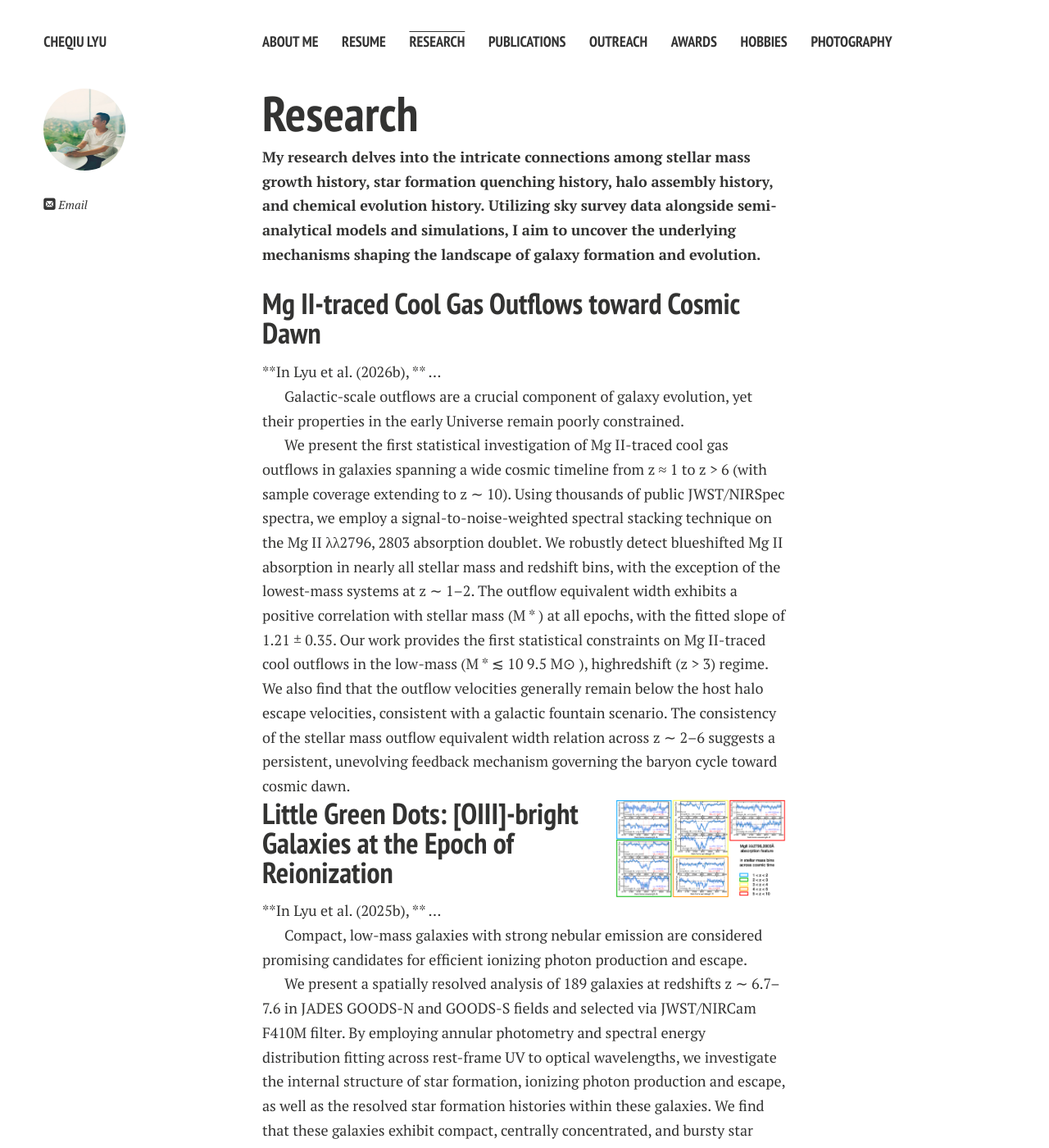
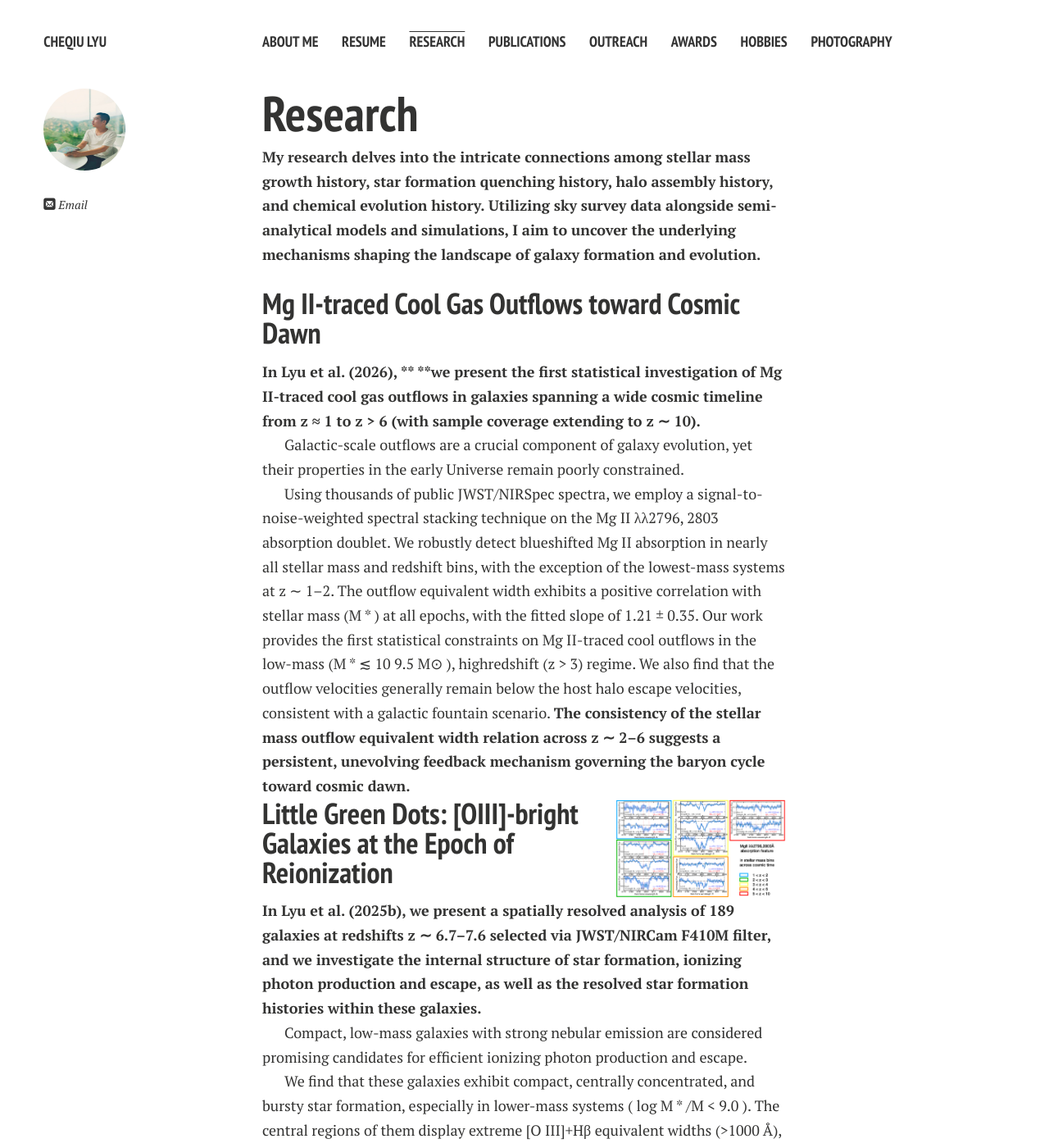
Before and after one commit to CQLyu/CQLyu.github.io, a Jekyll site: the page built from research.md, in a window 1280 px wide and 1400 px high. Shown: the whole window at 82% size. Built offline with Jekyll 4.4.1, drawn with Linux system fonts in a browser that asks for light colours; nearby versions of some CDN libraries; comment, search, counter and statistics services are not loaded; a style sheet for code colours, icons or effects is not loaded; some of the changed text lies outside the part shown.

Commit message:
Update research.md

```diff
--- a/research.md
+++ b/research.md
@@ -10,21 +10,21 @@ title: Research
 
 ## Mg II-traced Cool Gas Outflows toward Cosmic Dawn
 
-**In Lyu et al. (2026b), ** ...
+**In Lyu et al. (2026), ** **we present the first statistical investigation of Mg II-traced cool gas outflows in galaxies spanning a wide cosmic timeline from z ≈ 1 to z > 6 (with sample coverage extending to z ∼ 10).**
 
 Galactic-scale outflows are a crucial component of galaxy evolution, yet their properties in the early Universe remain poorly constrained.
 
-We present the first statistical investigation of Mg II-traced cool gas outflows in galaxies spanning a wide cosmic timeline from z ≈ 1 to z > 6 (with sample coverage extending to z ∼ 10). Using thousands of public JWST/NIRSpec spectra, we employ a signal-to-noise-weighted spectral stacking technique on the Mg II λλ2796, 2803 absorption doublet. We robustly detect blueshifted Mg II absorption in nearly all stellar mass and redshift bins, with the exception of the lowest-mass systems at z ∼ 1–2. The outflow equivalent width exhibits a positive correlation with stellar mass (M * ) at all epochs, with the fitted slope of 1.21 ± 0.35. Our work provides the first statistical constraints on Mg II-traced cool outflows in the low-mass (M * ≲ 10 9.5 M⊙ ), highredshift (z > 3) regime. We also find that the outflow velocities generally remain below the host halo escape velocities, consistent with a galactic fountain scenario. The consistency of the stellar mass outflow equivalent width relation across z ∼ 2–6 suggests a persistent, unevolving feedback mechanism governing the baryon cycle toward cosmic dawn.
+Using thousands of public JWST/NIRSpec spectra, we employ a signal-to-noise-weighted spectral stacking technique on the Mg II λλ2796, 2803 absorption doublet. We robustly detect blueshifted Mg II absorption in nearly all stellar mass and redshift bins, with the exception of the lowest-mass systems at z ∼ 1–2. The outflow equivalent width exhibits a positive correlation with stellar mass (M * ) at all epochs, with the fitted slope of 1.21 ± 0.35. Our work provides the first statistical constraints on Mg II-traced cool outflows in the low-mass (M * ≲ 10 9.5 M⊙ ), highredshift (z > 3) regime. We also find that the outflow velocities generally remain below the host halo escape velocities, consistent with a galactic fountain scenario. **The consistency of the stellar mass outflow equivalent width relation across z ∼ 2–6 suggests a persistent, unevolving feedback mechanism governing the baryon cycle toward cosmic dawn.**
 
 <img src="https://cqlyu.github.io/images/Lyu26-1.png" class="floatpic" width="1000">
 
 ## Little Green Dots: [OIII]-bright Galaxies at the Epoch of Reionization
 
-**In Lyu et al. (2025b), ** ...
+**In Lyu et al. (2025b),  we present a spatially resolved analysis of 189 galaxies at redshifts z ∼ 6.7–7.6 selected via JWST/NIRCam F410M filter, and we investigate the internal structure of star formation, ionizing photon production and escape, as well as the resolved star formation histories within these galaxies.**
 
 Compact, low-mass galaxies with strong nebular emission are considered promising candidates for efficient ionizing photon production and escape.
 
-We present a spatially resolved analysis of 189 galaxies at redshifts z ∼ 6.7–7.6 in JADES GOODS-N and GOODS-S fields and selected via JWST/NIRCam F410M filter. By employing annular photometry and spectral energy distribution fitting across rest-frame UV to optical wavelengths, we investigate the internal structure of star formation, ionizing photon production and escape, as well as the resolved star formation histories within these galaxies. We find that these galaxies exhibit compact, centrally concentrated, and bursty star formation, especially in lower-mass systems ( log M * /M < 9.0 ). The central regions of them display extreme [O III]+Hβ equivalent widths (>1000 Å), high ionizing photon production efficiencies (ξ ion ∼ 10 25.6 Hz erg−1 ), steep UV slopes (∼−2.3), and elevated escape fractions ( f esc > 0.08), with all these properties peaking in the inner regions. These findings reveal outside-in growth and rising star formation histories at z ∼ 7, with the central regions of them playing a pivotal role in driving cosmic reionization.
+We find that these galaxies exhibit compact, centrally concentrated, and bursty star formation, especially in lower-mass systems ( log M * /M < 9.0 ). The central regions of them display extreme [O III]+Hβ equivalent widths (>1000 Å), high ionizing photon production efficiencies (ξ ion ∼ 10 25.6 Hz erg−1 ), steep UV slopes (∼−2.3), and elevated escape fractions ( f esc > 0.08), with all these properties peaking in the inner regions. **These findings reveal outside-in growth and rising star formation histories at z ∼ 7, with the central regions of them playing a pivotal role in driving cosmic reionization.**
 
 <img src="https://cqlyu.github.io/images/Lyu25b-1.png" class="floatpic" width="1000">
 
@@ -32,11 +32,11 @@ We present a spatially resolved analysis of 189 galaxies at redshifts z ∼ 6.7
 
 **In Lyu et al. (2025a), we investigated the radial gradients of gas-phase metallicity (∇log (O/H)) and their relationship with other galaxy properties utilizing MaNGA sample, providing indirect observational evidence for the dominant role of coplanar gas inflows in disk evolution.**
 
-The formation and evolution of galaxy disks are central issues in the study of galaxies. In star-forming galaxies, the gas disk requires a continuous supply of gas to sustain star formation. However, there has long been a lack of direct observational evidence for how gas is accreted onto the disk and flows within the galaxy. Based on numerical simulations and theoretical models, astronomers have proposed two main modes of disk formation: one involves continuous gas inflows along the disk plane, while the other suggests that different parts of the disk evolve independently, with gas flows, star formation, and metal enrichment occurring independently within each region. The dominance of either mode has been a matter of debate.
+In star-forming galaxies, the gas disk requires a continuous supply of gas to sustain star formation. However, there has long been a lack of direct observational evidence for how gas is accreted onto the disk and flows within the galaxy. Based on numerical simulations and theoretical models, astronomers have proposed two main modes of disk formation: one involves continuous gas inflows along the disk plane, while the other suggests that different parts of the disk evolve independently, with gas flows, star formation, and metal enrichment occurring independently within each region. The dominance of either mode has been a matter of debate.
 
 The study found that, at a given stellar mass, disks with lower gas-phase metallicity exhibit steeper negative gradients (i.e., metallicity decreases rapidly from the center to the outskirts). This trend aligns well with the coplanar inflow scenario, where gas flowing inward along the disk plane is progressively enriched by in situ star formation. In contrast, if different regions of the disk evolved independently, the metallicity gradient would be strongly correlated with the gradient of stellar mass surface density, which was not observed in the study.
 
-Additionally, the study revealed a close correlation between the gas turbulence parameter (represented by σgas/Re) and the metallicity gradient. Turbulence weakens the gradient through gas mixing. Using a Random Forest machine learning model, the study quantified the impact of different physical parameters on the gradient. The results showed that metallicity excess (Δlog(O/H)) and the gas turbulence parameter (σgas/Re) are the most critical factors in predicting the gradient, far outweighing traditional parameters such as stellar mass or galaxy size. This highlights the combined role of turbulence and coplanar inflows in shaping the metallicity gradient.
+Additionally, the study revealed a close correlation between the gas turbulence parameter (represented by σgas/Re) and the metallicity gradient. Turbulence weakens the gradient through gas mixing. Using a Random Forest machine learning model, the study quantified the impact of different physical parameters on the gradient. The results showed that metallicity excess (Δlog(O/H)) and the gas turbulence parameter (σgas/Re) are the most critical factors in predicting the gradient, far outweighing traditional parameters such as stellar mass or galaxy size. **This highlights the combined role of turbulence and coplanar inflows in shaping the metallicity gradient.**
 
 
 
@@ -44,7 +44,7 @@ Additionally, the study revealed a close correlation between the gas turbulence
 
 
 
-## The impact of halo assembly history on galaxy evolution
+## The Impact of Halo Assembly History on Galaxy Evolution
 
 **In Lyu et al. (2023), we investigate the impact of halo assembly history on galaxy stellar mass growth history and quenching history for central galaxies.** It has been established in previous decades that the growth of galaxy stellar mass is tightly related to the assembly of their host dark matter halos from both observational and theoretical perspectives (Wechsler et al. 2018). However, the secondary effect of the galaxy-halo connections still remains elusive in observation.
 
```
Also changed, not shown: other parts of research.md (+8 -6 lines).
